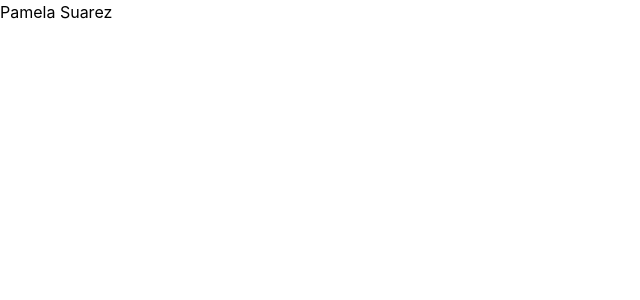
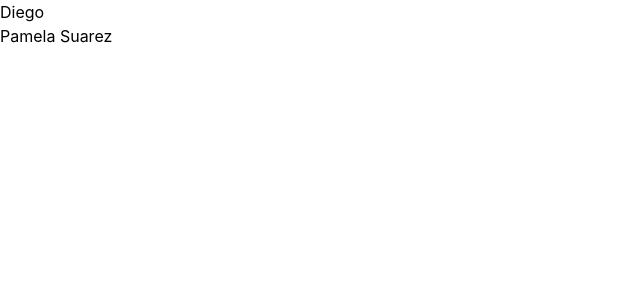
Before and after one commit to Fabian-Coloma/GRUPO-2, a React (Vite) app: page / in a window 1280 px wide. Shown: the top 300 px of the page, without its empty margins (0-640 px from the left). Built offline with nearby package versions, Linux system fonts and the light colour scheme.

Commit message:
Add paragraph with name 'Diego' to App component

```diff
--- a/src/App.jsx
+++ b/src/App.jsx
@@ -3,6 +3,7 @@ function App() {
 
   return (
     <>
+      <p>Diego</p>
      <p>Pamela Suarez</p>
     </>
   )
```
